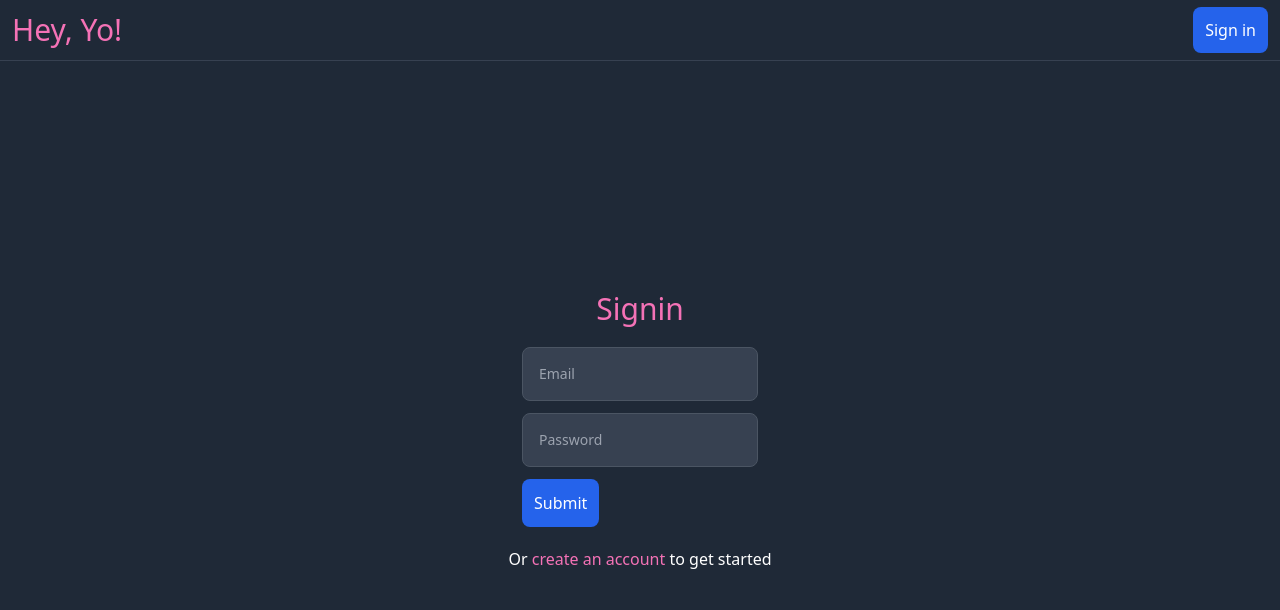
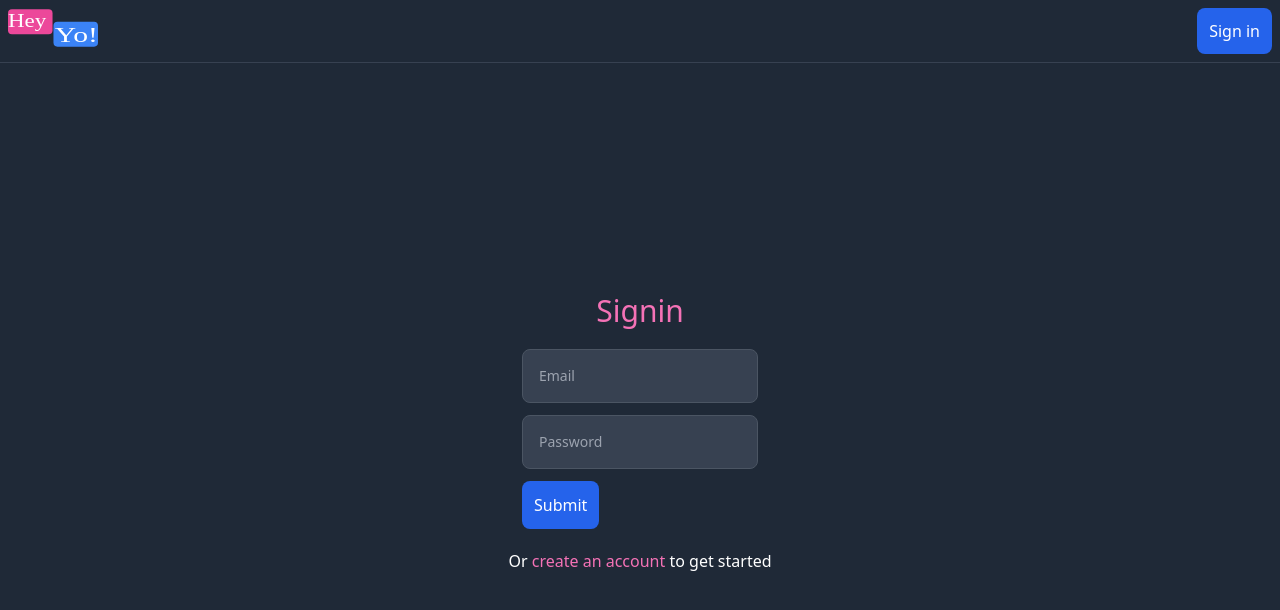
Before and after one commit to alxgrg/hey-yo-chat, a Next.js app: page /signin in a window 1280 px wide. Shown: the top 610 px of the page. Built offline with nearby package versions, Linux system fonts and the light colour scheme; no server answers.

Commit message:
Error handling on signup page

```diff
--- a/components/chat/chat-room.tsx
+++ b/components/chat/chat-room.tsx
@@ -184,9 +184,7 @@ const ChatRoom: NextPage = () => {
               return (
                 <div key={message.id} className='p-2 flex flex-col items-end'>
                   <div>
-                    <h1 className='text-xl text-pink-400'>
-                      {message.username}{' '}
-                    </h1>
+                    <h1 className='text-xl text-white'>{message.username} </h1>
                   </div>
                   <div className='p-5 bg-blue-600 rounded-xl w-2/3 sm:w-1/2'>
                     <p className='text-white'>{message.message}</p>
@@ -197,9 +195,9 @@ const ChatRoom: NextPage = () => {
             return (
               <div key={message.id} className='p-2 flex flex-col items-start'>
                 <div>
-                  <h1 className='text-xl text-pink-400'>{message.username} </h1>
+                  <h1 className='text-xl text-white'>{message.username} </h1>
                 </div>
-                <div className='p-5 bg-gray-800 rounded-xl w-2/3 sm:w-1/2'>
+                <div className='p-5 bg-pink-500 rounded-xl w-2/3 sm:w-1/2'>
                   <p className='text-white'>{message.message}</p>
                 </div>
               </div>
--- a/components/layout/layout.tsx
+++ b/components/layout/layout.tsx
@@ -1,16 +1,30 @@
-import React from 'react';
+import React, { useContext } from 'react';
 import type { NextPage } from 'next';
 import Navbar from './navbar';
+import Notification from '../ui/notification';
+
+import NotificationContext from '../../store/notification-context';
 
 type Props = {
   children: React.ReactNode;
 };
 
 const Layout: NextPage<Props> = ({ children }) => {
+  const notificationCtx = useContext(NotificationContext);
+
+  const activeNotification = notificationCtx.notification;
+
   return (
     <>
       <Navbar />
-      {children}
+      <main>{children}</main>
+      {activeNotification && (
+        <Notification
+          title={activeNotification.title}
+          message={activeNotification.message}
+          status={activeNotification.status}
+        />
+      )}
     </>
   );
 };
--- a/components/layout/navbar.tsx
+++ b/components/layout/navbar.tsx
@@ -6,6 +6,7 @@ import type { NextPage } from 'next';
 
 import Link from 'next/link';
 import Button from '../ui/button';
+import Image from 'next/image';
 
 const Navbar: NextPage = () => {
   const { isLoading, currentUser, signout } = useContext(AuthContext);
@@ -37,12 +38,13 @@ const Navbar: NextPage = () => {
   }, [showDropdown]);
 
   return (
-    <nav className='w-full bg-gray-800 border-gray-700 border-b p-3 '>
+    <nav className='w-full bg-gray-800 border-gray-700 border-b p-2 '>
       <div className='flex justify-between text-pink-400 items-center'>
         <div className='flex'>
           <Link href='/'>
             <a>
-              <h1 className='text-3xl'>Hey, Yo!</h1>
+              {/* <h1 className='text-3xl'>Hey, Yo!</h1> */}
+              <Image alt='logo' src='/logo.svg' width={90} height={40} />
             </a>
           </Link>
         </div>
--- a/components/profile/user-profile.tsx
+++ b/components/profile/user-profile.tsx
@@ -52,11 +52,14 @@ const UserProfile = () => {
       <div className='flex'>
         <Button onClick={signout}>Sign out</Button>
         <div className='p-2' />
-        <Button color='bg-red-600' onClick={() => modalCtx.showModal()}>
+        <Button
+          color='bg-red-600'
+          onClick={() => modalCtx.showModal(currentUser?.uid)}
+        >
           Delete account
         </Button>
       </div>
-      {modalCtx.modal && (
+      {modalCtx.modal && modalCtx.modal.id === currentUser?.uid && (
         <Modal>
           <div className='flex flex-col gap-4'>
             <h1 className='text-xl'>
--- /dev/null
+++ b/components/ui/notification.tsx
@@ -0,0 +1,43 @@
+import { useContext } from 'react';
+
+import NotificationContext from '../../store/notification-context';
+
+type Props = {
+  title: string;
+  message: string;
+  status: string;
+};
+
+function Notification(props: Props) {
+  const notificationCtx = useContext(NotificationContext);
+
+  const { title, message, status } = props;
+
+  let statusClasses = '';
+
+  if (status === 'success') {
+    statusClasses = 'bg-green-600';
+  }
+
+  if (status === 'error') {
+    statusClasses = 'bg-red-600';
+  }
+
+  if (status === 'pending') {
+    statusClasses = 'bg-blue-400';
+  }
+
+  const notificationClasses =
+    'flex flex-col justify-between items-center fixed right-0 bottom-0 h-20 sm:max-w-lg w-full rounded-lg text-white p-5';
+
+  const activeClasses = notificationClasses + ' ' + statusClasses;
+
+  return (
+    <div className={activeClasses} onClick={notificationCtx.hideNotification}>
+      <h2>{title}</h2>
+      <p>{message}</p>
+    </div>
+  );
+}
+
+export default Notification;
--- a/pages/rooms/index.tsx
+++ /dev/null
@@ -1,16 +0,0 @@
-import { NextPage } from 'next';
-
-import ChatRoom from '../../components/chat/chat-room';
-
-const ChatRooms: NextPage = () => {
-  return (
-    <div className='flex flex-col justify-center items-center'>
-      <div className='w-1/2 text-center'>
-        <h1>Chat Rooms</h1>
-        <ChatRoom />
-      </div>
-    </div>
-  );
-};
-
-export default ChatRooms;
--- a/pages/signin.tsx
+++ b/pages/signin.tsx
@@ -5,6 +5,7 @@ import Link from 'next/link';
 
 import { signInWithEmailAndPassword } from 'firebase/auth';
 import AuthContext from '../store/auth-context';
+import NotificationContext from '../store/notification-context';
 
 import SigninForm from '../components/auth/signin-form';
 
@@ -13,6 +14,7 @@ const Signin: NextPage = () => {
   const [password, setPassword] = useState('');
 
   const authCtx = useContext(AuthContext);
+  const notificationCtx = useContext(NotificationContext);
 
   const router = useRouter();
 
@@ -32,7 +34,19 @@ const Signin: NextPage = () => {
       setPassword('');
       router.push('/dashboard');
     } catch (error) {
-      console.log(error);
+      if (error instanceof Error) {
+        notificationCtx.showNotification({
+          title: 'Error!',
+          message: error.message,
+          status: 'error',
+        });
+      } else {
+        notificationCtx.showNotification({
+          title: 'Error!',
+          message: 'Unexpected error!',
+          status: 'error',
+        });
+      }
     }
   };
   return (
--- a/store/notification-context.tsx
+++ b/store/notification-context.tsx
@@ -29,7 +29,7 @@ export const NotificationContextProvider = ({
     ) {
       const timer = setTimeout(() => {
         setActiveNotification(null);
-      }, 2000);
+      }, 3000);
       return () => {
         clearTimeout(timer);
       };
```
Also changed, not shown: pages/chat/[id].tsx (+0 -231 lines), public/logo.svg (added).
